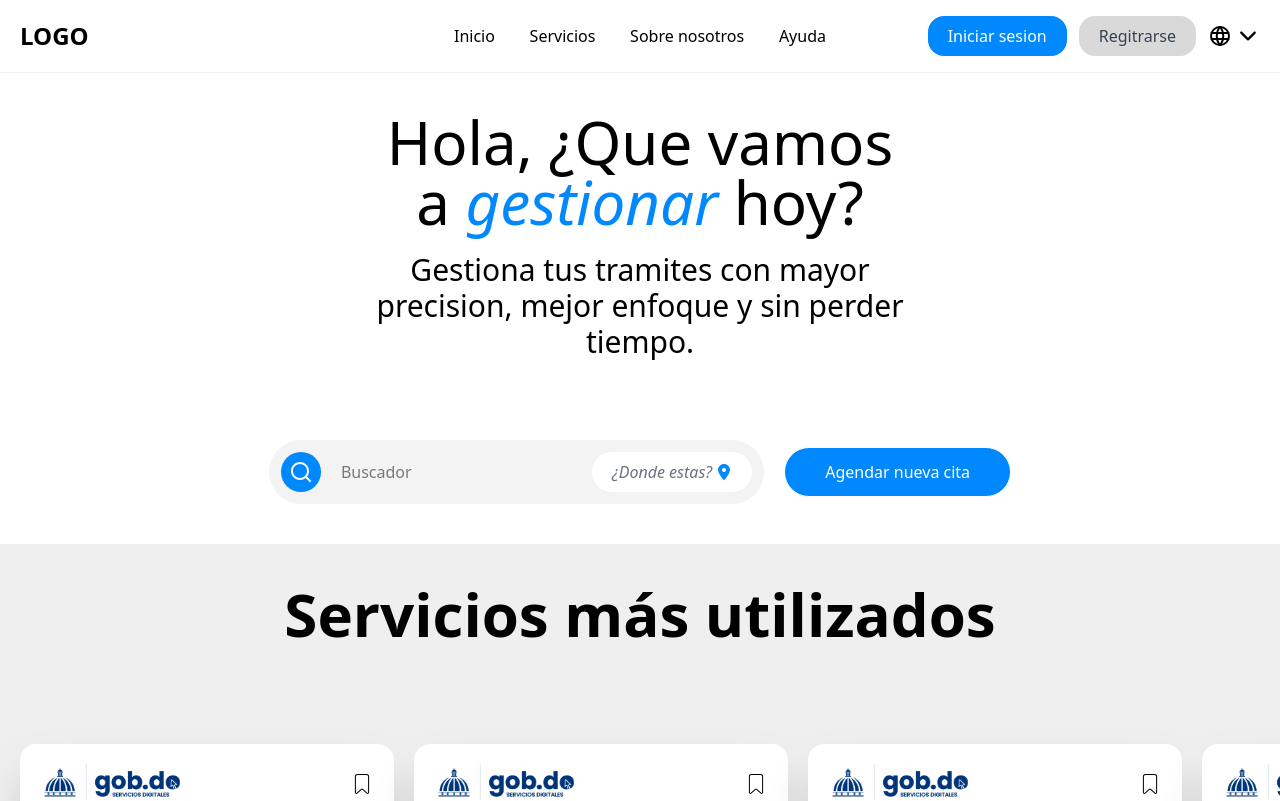
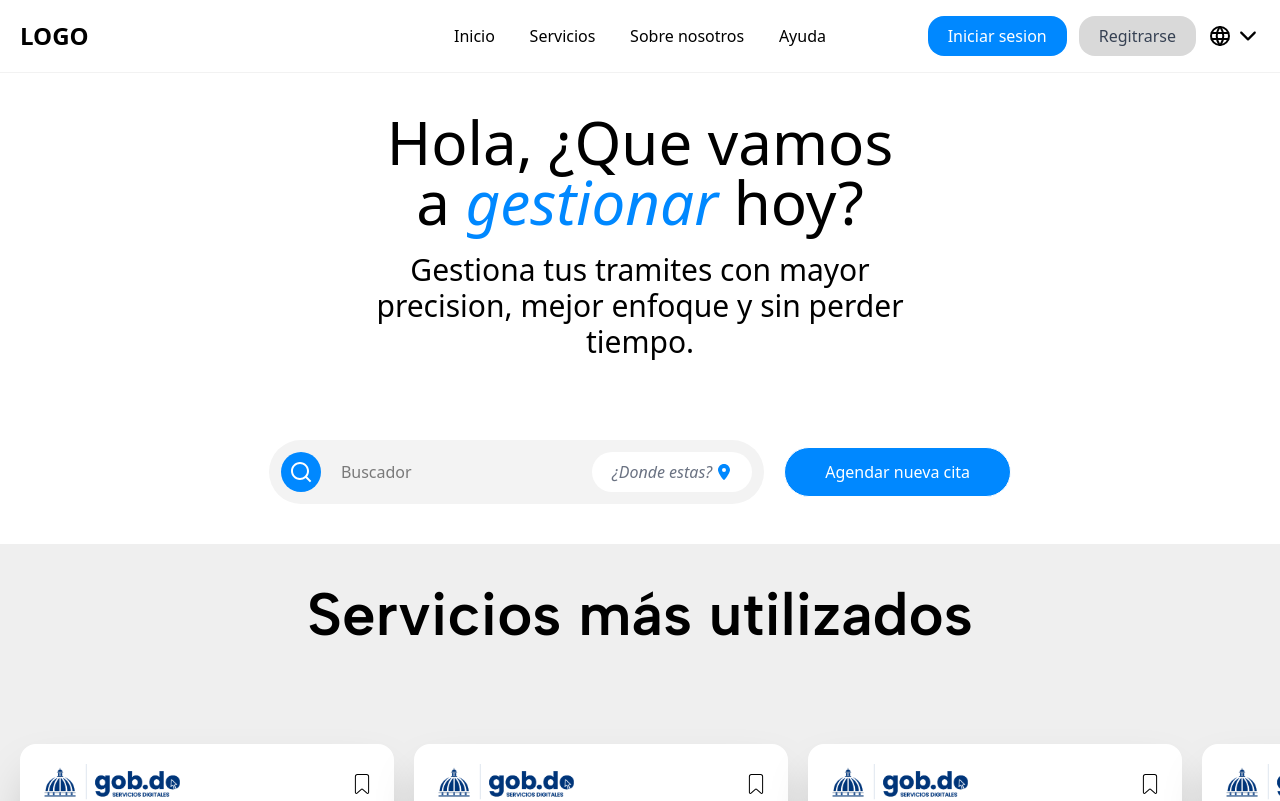
Before and after one commit to Urpirio/s-gob-2025, a Next.js app: page / in a window 1280 px wide. Shown: the top 801 px of the page. Built offline with nearby package versions, Linux system fonts and the light colour scheme.

Commit message:
Se corrigio un mala practica relacionada con la colocacion de las fuentes

```diff
--- a/components/components - Home/components/Section - Servicios.jsx
+++ b/components/components - Home/components/Section - Servicios.jsx
@@ -2,13 +2,15 @@ import React from 'react'
 import CardServicios from '../SubComponents/CardServicios';
 import { Albert_Sans } from 'next/font/google'
 
-const albertsans = Albert_Sans()
+const albertsans = Albert_Sans({
+  subsets: ['latin-ext']
+});
 
 export default function SectionServicios() {
   return (
     <section className='flex flex-col gap-20 pt-10 pb-10 bg-[#EFEFEF]'>
         <div className='flex justify-center'>
-            <h1  className={`text-6xl font-semibold ${albertsans}`} >Servicios más utilizados</h1>
+            <h1  className={`text-6xl font-semibold ${albertsans.className}`} >Servicios más utilizados</h1>
         </div>
         <div className='flex gap-5 p-5 overflow-x-scroll ' style={{scrollbarWidth:'none',scrollbarColor:'blue'}} >
             <CardServicios/>
```
